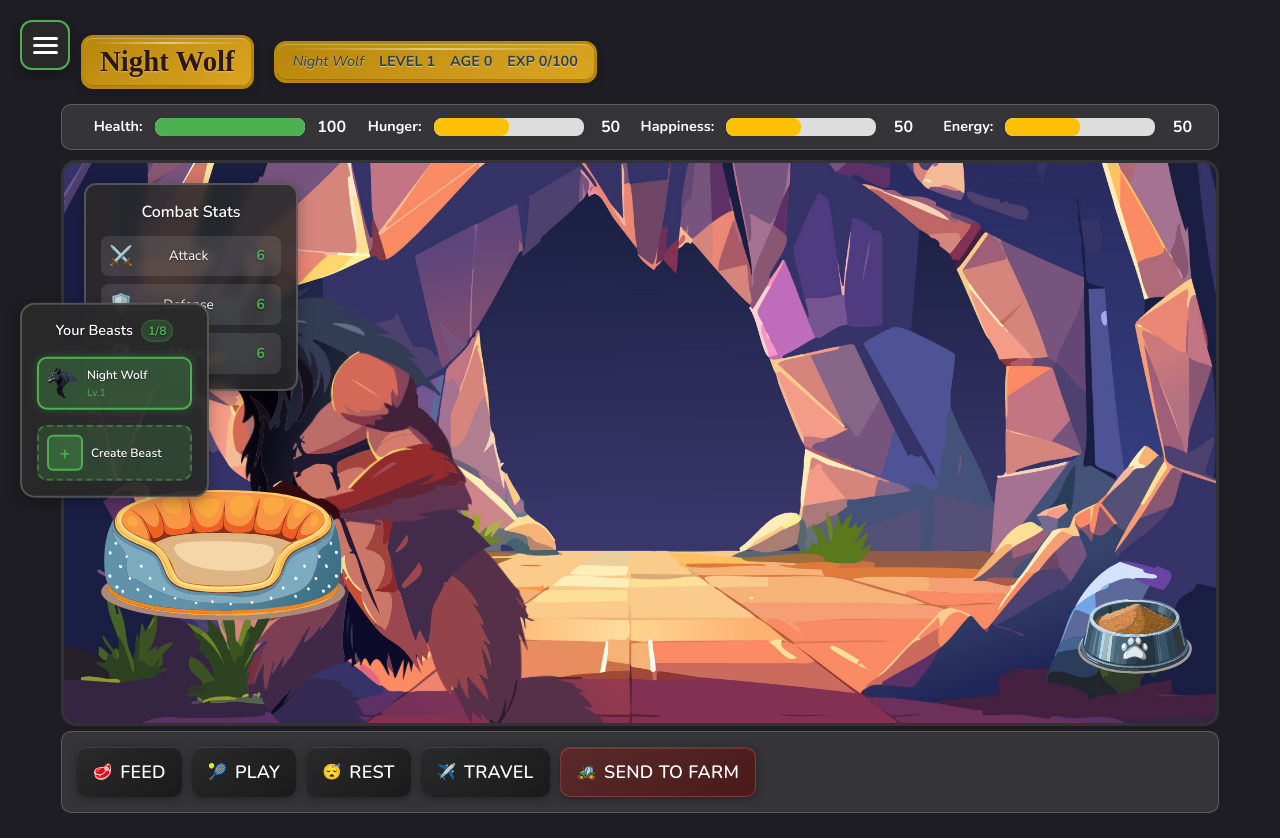
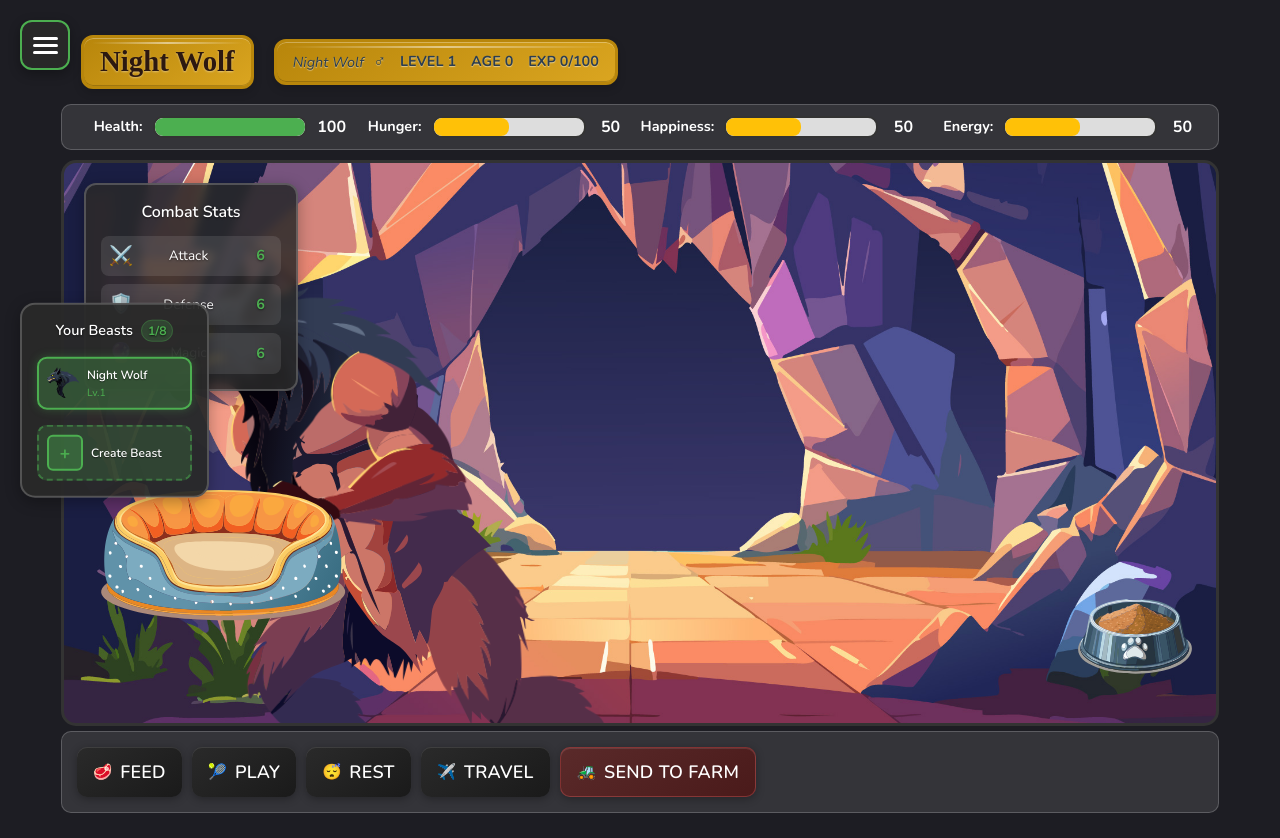
Before and after one commit to nicolegdesign/beastenstein, a React (Vite) app: page / in a window 1280 px wide. Built offline with nearby package versions, Linux system fonts and the light colour scheme; a web font is replaced by a local one.

Commit message:
Add gender

```diff
--- a/src/App.css
+++ b/src/App.css
@@ -108,6 +108,12 @@ body {
   font-feature-settings: "kern" 1;
 }
 
+.species-text .gender-symbol {
+  margin-left: 8px;
+  font-size: 1.2em;
+  font-weight: bold;
+}
+
 /* Level up celebration effect */
 .level-up-effect {
   position: fixed;
--- a/src/App.tsx
+++ b/src/App.tsx
@@ -39,6 +39,7 @@ interface SoulEssence {
 
 interface CustomBeastData {
   name: string;
+  gender: 'male' | 'female';
   head: BeastPart;
   torso: BeastPart;
   armLeft: BeastPart;
@@ -104,47 +105,48 @@ function App() {
       // Create and save the default custom beast configuration
       const defaultCustomBeast = {
         name: 'Night Wolf',
+        gender: 'male' as const,
         head: {
           id: 'nightwolf-head',
           name: 'Night Wolf Head',
-          source: 'Night Wolf',
           imagePath: './images/beasts/night-wolf/night-wolf-head.svg',
-          type: 'head' as const
+          type: 'head' as const,
+          rarity: 'common' as const
         },
         torso: {
           id: 'nightwolf-torso',
           name: 'Night Wolf Torso',
-          source: 'Night Wolf',
           imagePath: './images/beasts/night-wolf/night-wolf-torso.svg',
-          type: 'torso' as const
+          type: 'torso' as const,
+          rarity: 'common' as const
         },
         armLeft: {
           id: 'nightwolf-arm-l',
           name: 'Night Wolf Left Arm',
-          source: 'Night Wolf',
           imagePath: './images/beasts/night-wolf/night-wolf-arm-l.svg',
-          type: 'armLeft' as const
+          type: 'armLeft' as const,
+          rarity: 'common' as const
         },
         armRight: {
           id: 'nightwolf-arm-r',
           name: 'Night Wolf Right Arm',
-          source: 'Night Wolf',
           imagePath: './images/beasts/night-wolf/night-wolf-arm-r.svg',
-          type: 'armRight' as const
+          type: 'armRight' as const,
+          rarity: 'common' as const
         },
         legLeft: {
           id: 'nightwolf-leg-l',
           name: 'Night Wolf Left Leg',
-          source: 'Night Wolf',
           imagePath: './images/beasts/night-wolf/night-wolf-leg-l.svg',
-          type: 'legLeft' as const
+          type: 'legLeft' as const,
+          rarity: 'common' as const
         },
         legRight: {
           id: 'nightwolf-leg-r',
           name: 'Night Wolf Right Leg',
-          source: 'Night Wolf',
           imagePath: './images/beasts/night-wolf/night-wolf-leg-r.svg',
-          type: 'legRight' as const
+          type: 'legRight' as const,
+          rarity: 'common' as const
         },
         soulEssence: {
           id: 'dim-soul',
@@ -251,6 +253,37 @@ function App() {
     };
 
     loadCustomBeastData();
+  }, []); // Run only once on component mount
+
+  // Migration function to add gender to existing custom beasts
+  useEffect(() => {
+    const migrateExistingBeasts = () => {
+      // Get all custom beast keys from localStorage
+      const keys = Object.keys(localStorage).filter(key => key.startsWith('customBeast_'));
+
+      for (const key of keys) {
+        try {
+          const customBeastData = localStorage.getItem(key);
+          if (customBeastData) {
+            const customBeast = JSON.parse(customBeastData);
+
+            // If the beast doesn't have a gender, assign one based on name
+            if (!customBeast.gender) {
+              // Default Night Wolf is male, others are random
+              customBeast.gender = customBeast.name === 'Night Wolf' ? 'male' :
+                                   (Math.random() < 0.5 ? 'male' : 'female');
+
+              // Save the updated beast data
+              localStorage.setItem(key, JSON.stringify(customBeast));
+            }
+          }
+        } catch (error) {
+          console.warn(`Failed to migrate beast ${key}:`, error);
+        }
+      }
+    };
+
+    migrateExistingBeasts();
   }, []); // Run only once on component mount
 
   const [toast, setToast] = useState<{ message: string; show: boolean; type: 'success' | 'info' }>({
@@ -510,6 +543,26 @@ function App() {
       }
     }
     return 'Unknown Species';
+  }, []);
+
+  // Function to get gender symbol for a custom beast
+  const getBeastGender = useCallback((beastId: string): { symbol: string; gender: string } => {
+    if (beastId.startsWith('custom_')) {
+      try {
+        const customBeastData = localStorage.getItem(`customBeast_${beastId}`);
+        if (customBeastData) {
+          const customBeast = JSON.parse(customBeastData);
+          const gender = customBeast.gender;
+          return {
+            symbol: gender === 'male' ? '♂' : '♀',
+            gender: gender
+          };
+        }
+      } catch (error) {
+        console.warn(`Failed to get gender for custom beast ${beastId}:`, error);
+      }
+    }
+    return { symbol: '', gender: '' };
   }, []);
 
   // Menu handlers
@@ -795,7 +848,17 @@ function App() {
 
         <div className="beast-info-plate">
           <div className="info-text">
-            <span className="species-text">{getBeastSpecies(currentBeastId)}</span>
+            <span className="species-text">
+              {getBeastSpecies(currentBeastId)}
+              {(() => {
+                const genderInfo = getBeastGender(currentBeastId);
+                return genderInfo.symbol ? (
+                  <span className={`gender-symbol ${genderInfo.gender}`}>
+                    {genderInfo.symbol}
+                  </span>
+                ) : null;
+              })()}
+            </span>
             <span>LEVEL {stats.level}</span>
             <span>AGE {stats.age}</span>
             <span>EXP {getExperience()}/{stats.level * 100}</span>
--- a/src/components/Mausoleum/Mausoleum.tsx
+++ b/src/components/Mausoleum/Mausoleum.tsx
@@ -29,6 +29,7 @@ interface SoulEssence {
 
 interface CustomBeast {
   name: string;
+  gender: 'male' | 'female';
   head: BeastPart;
   torso: BeastPart;
   armLeft: BeastPart;
@@ -310,8 +311,12 @@ export const Mausoleum: React.FC<MausoleumProps> = ({ onClose, onCreateBeast })
 
   const handleCreate = () => {
     if (isComplete()) {
+      // Randomly assign gender (50/50 chance for male/female)
+      const gender = Math.random() < 0.5 ? 'male' : 'female';
+
       onCreateBeast({
         name: beastName,
+        gender: gender,
         head: selectedParts.head!,
         torso: selectedParts.torso!,
         armLeft: selectedParts.armLeft!,
--- a/src/components/SidebarBeastSelector/SidebarBeastSelector.tsx
+++ b/src/components/SidebarBeastSelector/SidebarBeastSelector.tsx
@@ -10,47 +10,48 @@ const MAX_BEASTS = 8;
 interface CustomBeast {
   id: string;
   name: string;
+  gender: 'male' | 'female';
   head: {
     id: string;
     name: string;
-    source: string;
     imagePath: string;
     type: 'head';
+    rarity: 'common' | 'uncommon' | 'rare' | 'epic' | 'legendary';
   };
   torso: {
     id: string;
     name: string;
-    source: string;
     imagePath: string;
     type: 'torso';
+    rarity: 'common' | 'uncommon' | 'rare' | 'epic' | 'legendary';
   };
   armLeft: {
     id: string;
     name: string;
-    source: string;
     imagePath: string;
     type: 'armLeft';
+    rarity: 'common' | 'uncommon' | 'rare' | 'epic' | 'legendary';
   };
   armRight: {
     id: string;
     name: string;
-    source: string;
     imagePath: string;
     type: 'armRight';
+    rarity: 'common' | 'uncommon' | 'rare' | 'epic' | 'legendary';
   };
   legLeft: {
     id: string;
     name: string;
-    source: string;
     imagePath: string;
     type: 'legLeft';
+    rarity: 'common' | 'uncommon' | 'rare' | 'epic' | 'legendary';
   };
   legRight: {
     id: string;
     name: string;
-    source: string;
     imagePath: string;
     type: 'legRight';
+    rarity: 'common' | 'uncommon' | 'rare' | 'epic' | 'legendary';
   };
 }
 
```
